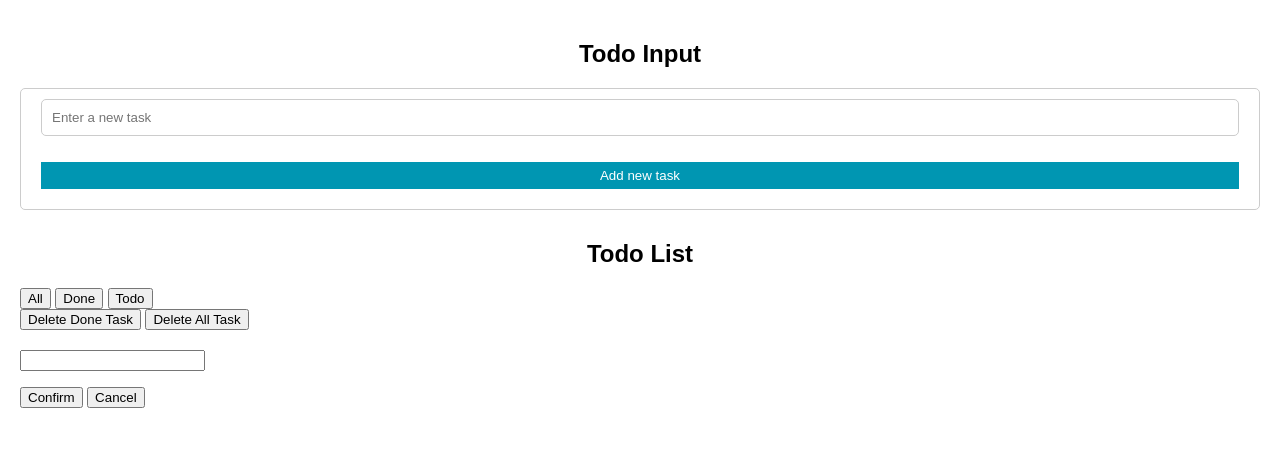
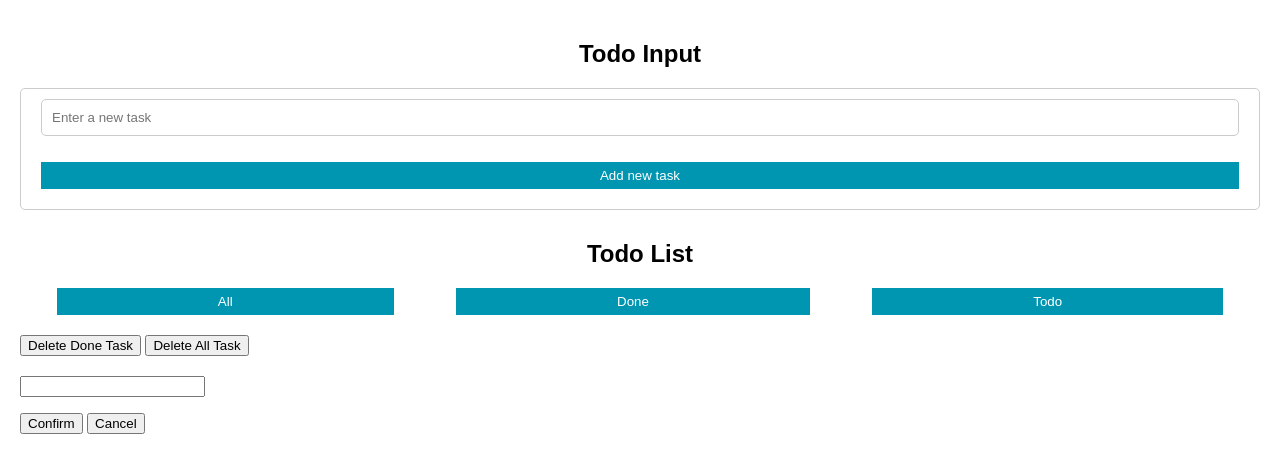
Before and after one commit to yazanshanaa/JavaScript-Task, a plain HTML site: page Index.html in a window 1280 px wide. Drawn offline with Linux system fonts and the light colour scheme.

Commit message:
styl filtir

```diff
--- a/style.css
+++ b/style.css
@@ -51,3 +51,20 @@ h2 {
 .inputGroup button:hover {
   background-color: #04505e;
 }
+
+.filters {
+  display: flex;
+  justify-content: center;
+  column-gap: 5%;
+  margin-bottom: 20px;
+}
+
+.filters button {
+  border: none;
+    color: white;
+    background-color: #0096B2;
+    padding-left: 13%;
+    padding-right: 13%;
+    padding-top: 6px;
+    padding-bottom: 6px;
+}
```
